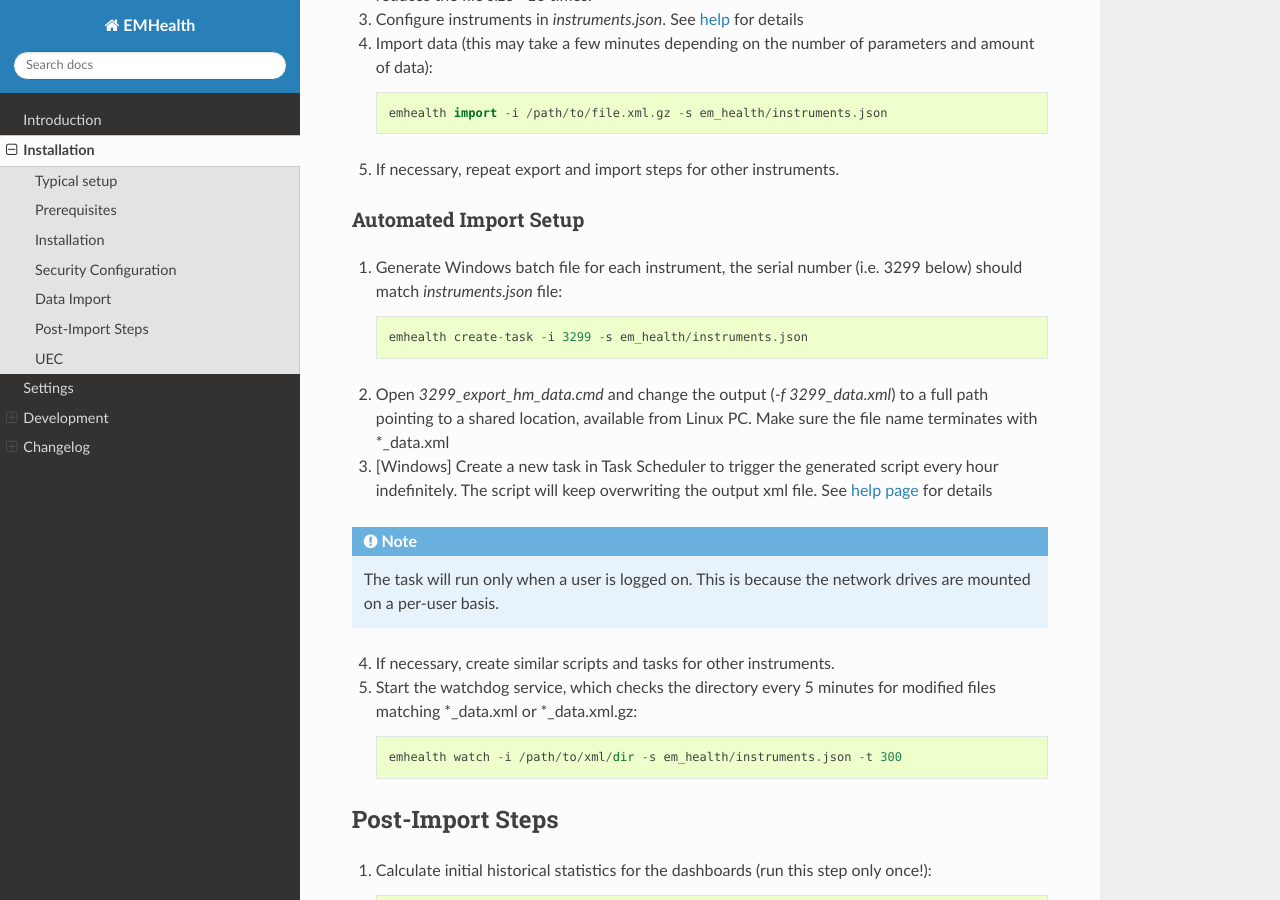
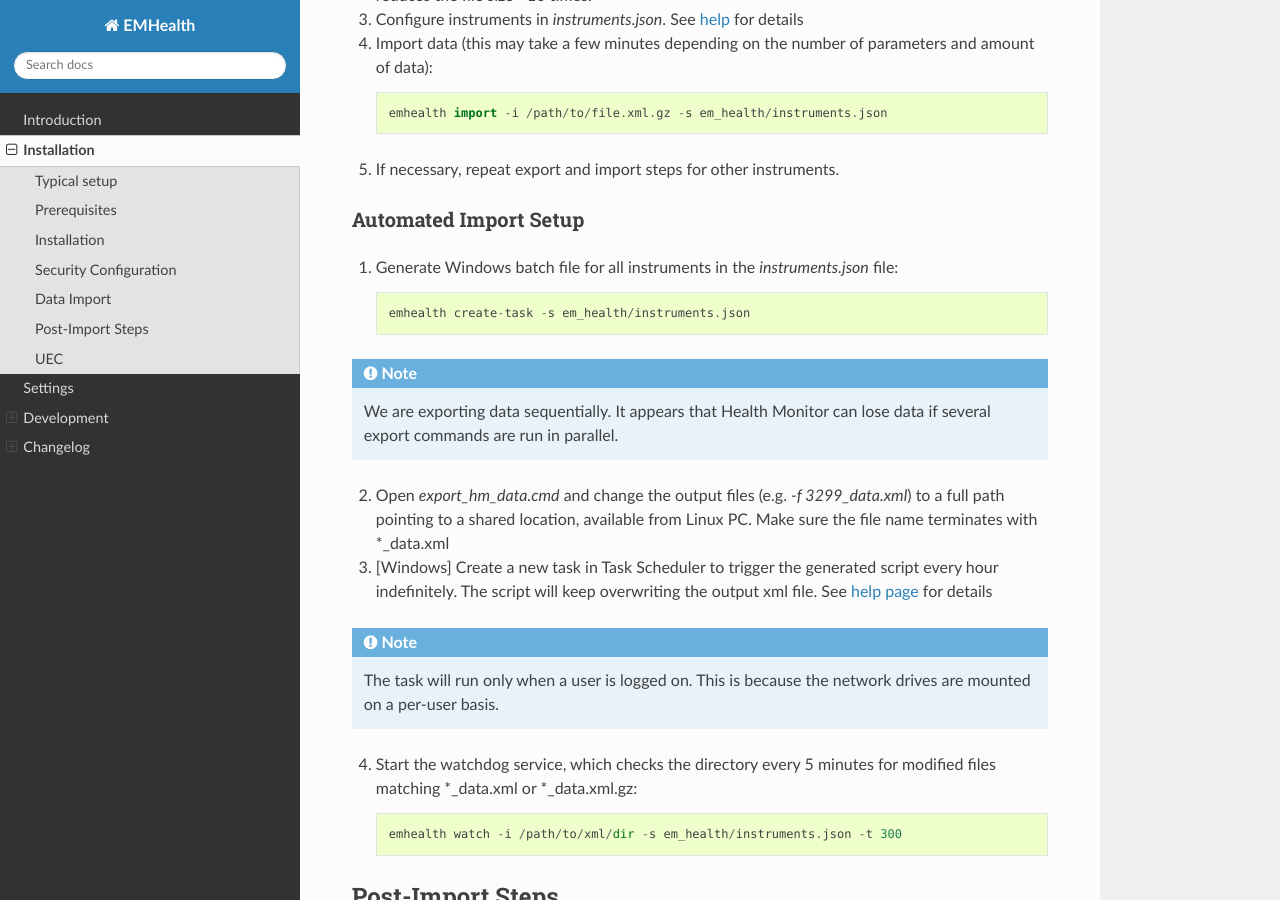
Before and after one commit to azazellochg/em_health, a Sphinx documentation site: the page built from docs/installation.rst, in a window 1280 px wide and 900 px high, scrolled down 2920 px. Built offline with Sphinx 7.4.7 and the Read the Docs theme 3.1.0, drawn with Linux system fonts in a browser that asks for light colours.

Commit message:
update dashboards; update task now export all instr. sequentially; update doc

```diff
--- a/docs/development.rst
+++ b/docs/development.rst
@@ -39,8 +39,8 @@ All **EMHealth** application actions are saved in `emhealth.log`. PostgreSQL log
 
 .. code-block::
 
-    docker exec -it --user postgres timescaledb bash
-    cd /home/postgres/pgdata/data/log
+    docker exec -it postgres timescaledb bash
+    cd /var/lib/postgresql/data/log
     cat *.csv
 
 Grafana logs are accessible via `docker logs grafana`
--- a/docs/installation.rst
+++ b/docs/installation.rst
@@ -105,19 +105,20 @@ d. Press **Save**.
 Automated Import Setup
 ~~~~~~~~~~~~~~~~~~~~~~
 
-1. Generate Windows batch file for each instrument, the serial number (i.e. 3299 below) should match `instruments.json` file:
+1. Generate Windows batch file for all instruments in the `instruments.json` file:
 
    .. code-block::
 
-       emhealth create-task -i 3299 -s em_health/instruments.json
+       emhealth create-task -s em_health/instruments.json
 
-2. Open `3299_export_hm_data.cmd` and change the output (`-f 3299_data.xml`) to a full path pointing to a shared location, available from Linux PC. Make sure the file name terminates with \*_data.xml
+.. note:: We are exporting data sequentially. It appears that Health Monitor can lose data if several export commands are run in parallel.
+
+2. Open `export_hm_data.cmd` and change the output files (e.g. `-f 3299_data.xml`) to a full path pointing to a shared location, available from Linux PC. Make sure the file name terminates with \*_data.xml
 3. [Windows] Create a new task in Task Scheduler to trigger the generated script every hour indefinitely. The script will keep overwriting the output xml file. See `help page <task.html>`_ for details
 
 .. note:: The task will run only when a user is logged on. This is because the network drives are mounted on a per-user basis.
 
-4. If necessary, create similar scripts and tasks for other instruments.
-5. Start the watchdog service, which checks the directory every 5 minutes for modified files matching \*_data.xml or \*_data.xml.gz:
+4. Start the watchdog service, which checks the directory every 5 minutes for modified files matching \*_data.xml or \*_data.xml.gz:
 
    .. code-block::
 
```
Also changed, not shown: docs/_static/task-01.png, docs/_static/task-02.png, docs/_static/task-03.png, docs/_static/task-04.png, 19 other files.
